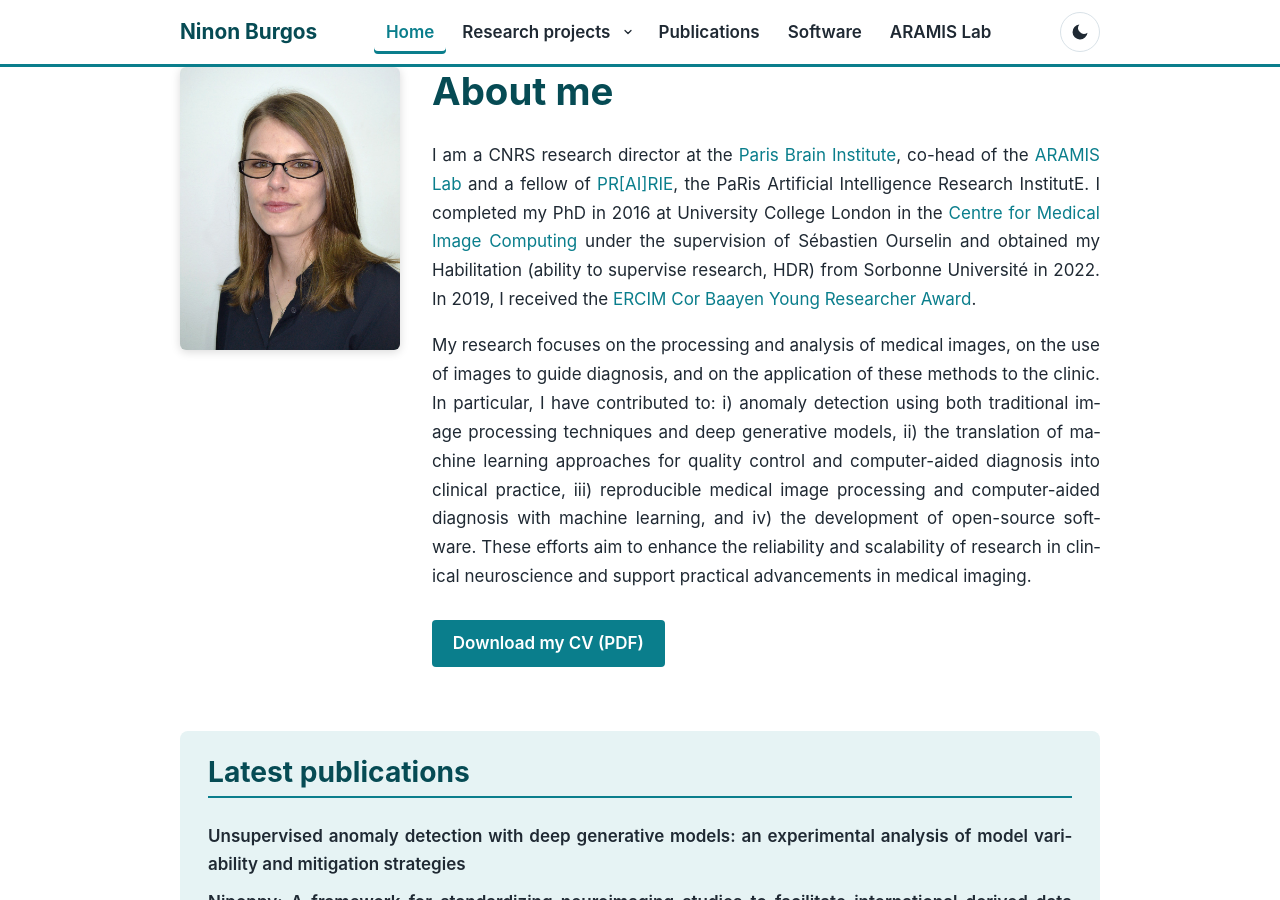
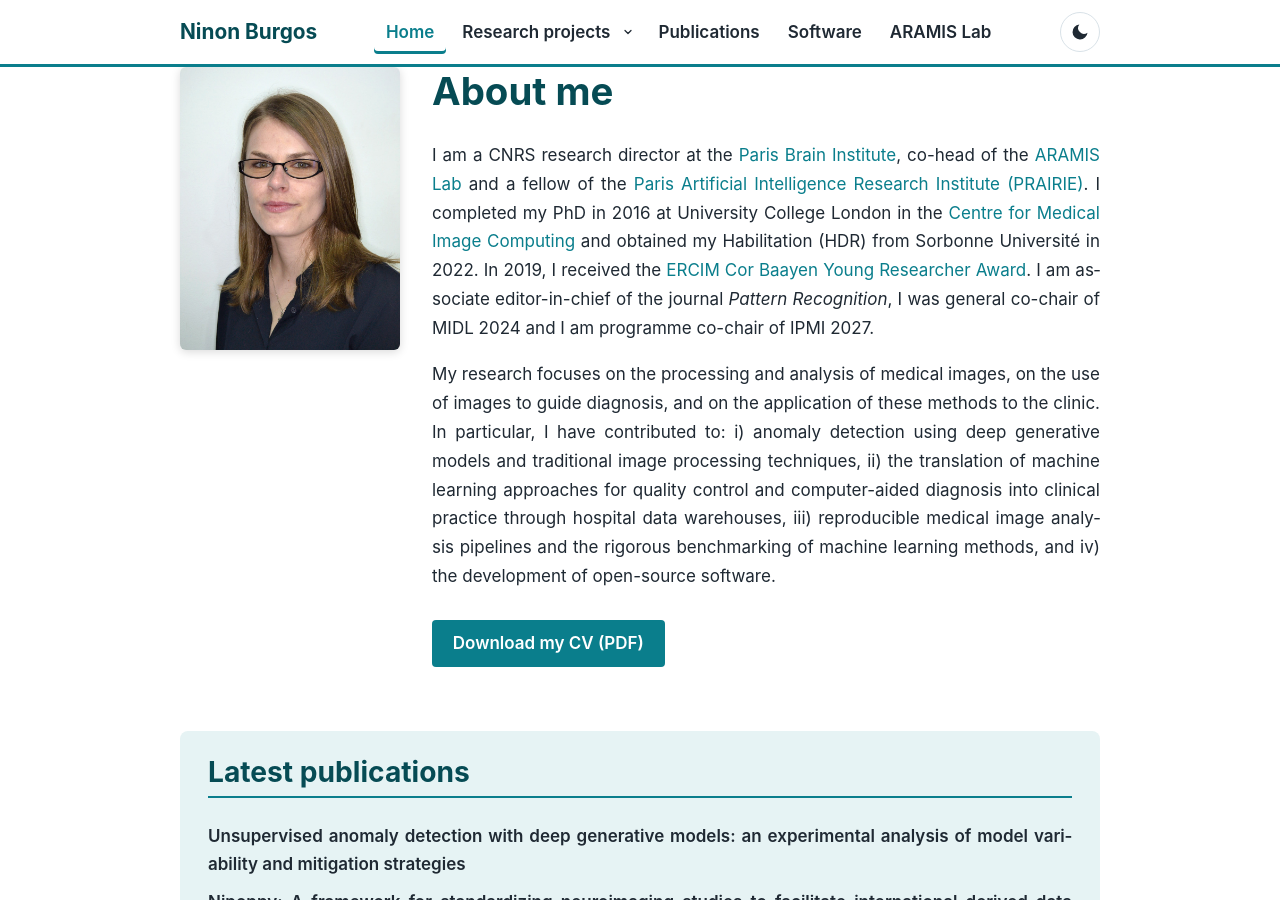
Before and after one commit to nburgos/nburgos.github.io, a Jekyll site: the page built from index.md, in a window 1280 px wide and 900 px high. Built offline with Jekyll 4.4.1, drawn with Linux system fonts in a browser that asks for light colours.

Commit message:
Home: revise bio (editor/chair roles, hospital data warehouses, trims)

```diff
--- a/index.md
+++ b/index.md
@@ -7,8 +7,8 @@ layout: default
   </div>
   <div class="about-text">
     <h1 style="margin-top:0">About me</h1>
-    <p>I am a CNRS research director at the <a href="https://parisbraininstitute.org/" target="_blank" rel="noopener">Paris Brain Institute</a>, co-head of the <a href="https://www.aramislab.fr" target="_blank" rel="noopener">ARAMIS Lab</a> and a fellow of <a href="https://prairie-institute.fr/" target="_blank" rel="noopener">PR[AI]RIE</a>, the PaRis Artificial Intelligence Research InstitutE. I completed my PhD in 2016 at University College London in the <a href="https://www.ucl.ac.uk/medical-image-computing/" target="_blank" rel="noopener">Centre for Medical Image Computing</a> under the supervision of Sébastien Ourselin and obtained my Habilitation (ability to supervise research, HDR) from Sorbonne Université in 2022. In 2019, I received the <a href="https://www.ercim.eu/news/468-2019-ercim-cor-baayen-young-researcher-award-for-ninon-burgos-and-andras-gilyen" target="_blank" rel="noopener">ERCIM Cor Baayen Young Researcher Award</a>.</p>
-    <p>My research focuses on the processing and analysis of medical images, on the use of images to guide diagnosis, and on the application of these methods to the clinic. In particular, I have contributed to: i) anomaly detection using both traditional image processing techniques and deep generative models, ii) the translation of machine learning approaches for quality control and computer-aided diagnosis into clinical practice, iii) reproducible medical image processing and computer-aided diagnosis with machine learning, and iv) the development of open-source software. These efforts aim to enhance the reliability and scalability of research in clinical neuroscience and support practical advancements in medical imaging.</p>
+    <p>I am a CNRS research director at the <a href="https://parisbraininstitute.org/" target="_blank" rel="noopener">Paris Brain Institute</a>, co-head of the <a href="https://www.aramislab.fr" target="_blank" rel="noopener">ARAMIS Lab</a> and a fellow of the <a href="https://prairie-institute.fr/" target="_blank" rel="noopener">Paris Artificial Intelligence Research Institute (PRAIRIE)</a>. I completed my PhD in 2016 at University College London in the <a href="https://www.ucl.ac.uk/medical-image-computing/" target="_blank" rel="noopener">Centre for Medical Image Computing</a> and obtained my Habilitation (HDR) from Sorbonne Université in 2022. In 2019, I received the <a href="https://www.ercim.eu/news/468-2019-ercim-cor-baayen-young-researcher-award-for-ninon-burgos-and-andras-gilyen" target="_blank" rel="noopener">ERCIM Cor Baayen Young Researcher Award</a>. I am associate editor-in-chief of the journal <em>Pattern Recognition</em>, I was general co-chair of MIDL 2024 and I am programme co-chair of IPMI 2027.</p>
+    <p>My research focuses on the processing and analysis of medical images, on the use of images to guide diagnosis, and on the application of these methods to the clinic. In particular, I have contributed to: i) anomaly detection using deep generative models and traditional image processing techniques, ii) the translation of machine learning approaches for quality control and computer-aided diagnosis into clinical practice through hospital data warehouses, iii) reproducible medical image analysis pipelines and the rigorous benchmarking of machine learning methods, and iv) the development of open-source software.</p>
     <a class="cv-button" href="{{ site.author.cv | relative_url }}">Download my CV (PDF)</a>
   </div>
 </div>
```
